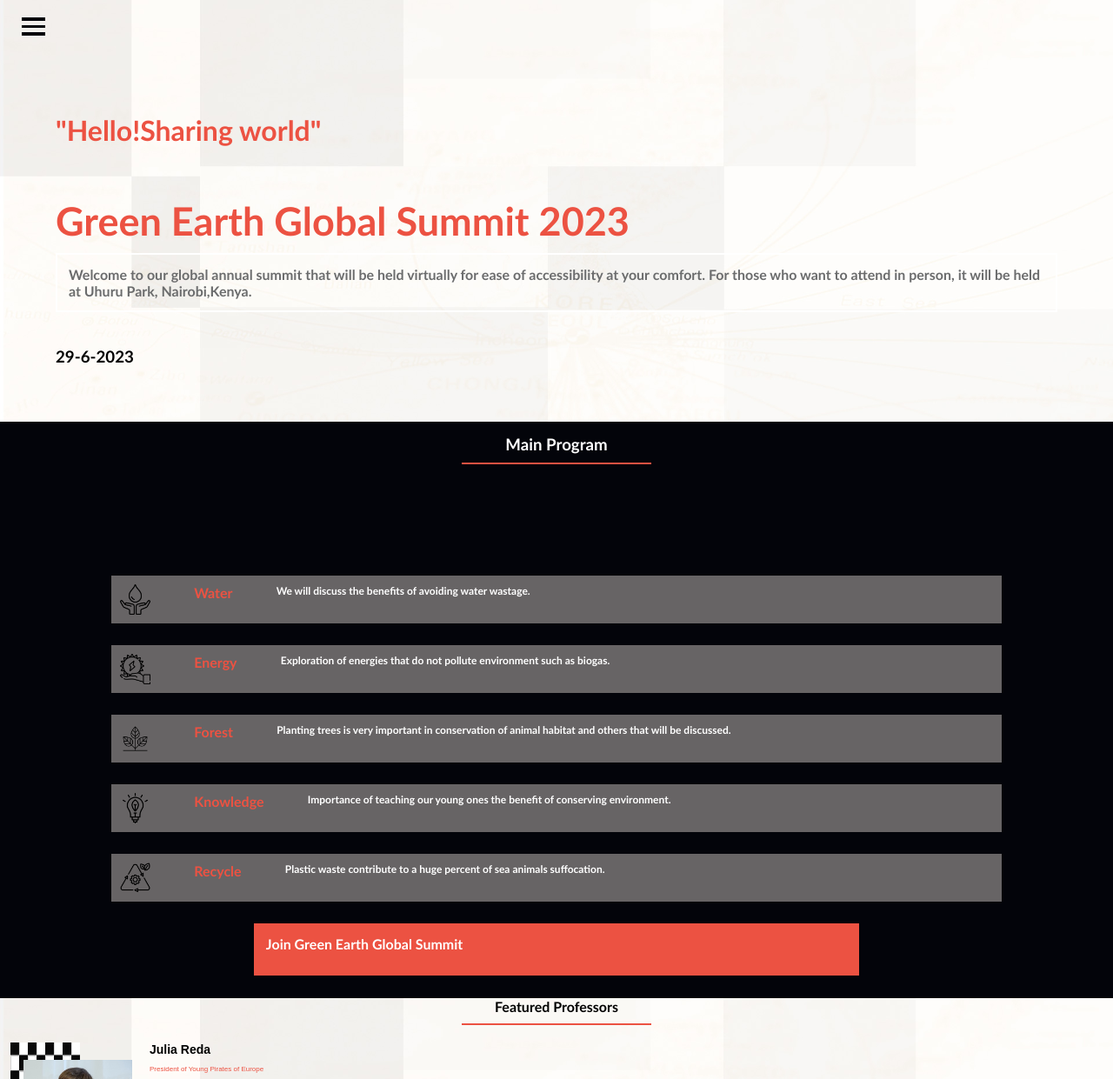
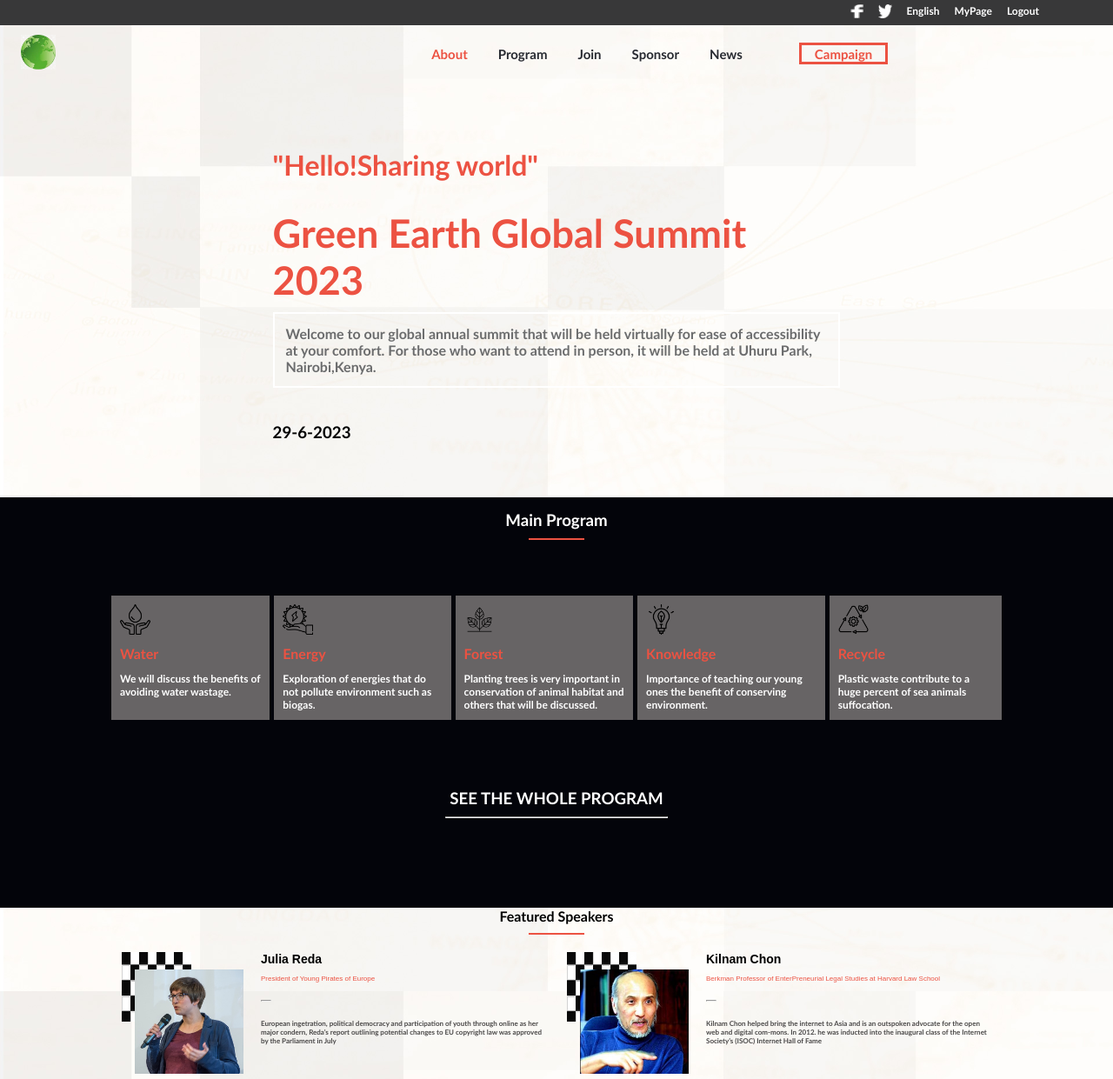
Before and after one commit to fatmahussein/Green-Earth-Summit, a website: page index.html in a window 1280 px wide. Shown: the top 1241 px of the page at 87% size. Drawn offline with Linux system fonts and the light colour scheme.

Commit message:
added desktop_version

```diff
--- a/index.html
+++ b/index.html
@@ -7,7 +7,16 @@
     <title>Green Earth Summit</title>
 </head>
 <body>
-    <nav>
+    <navbar>
+        <div class="upper-nav">
+            <ul class="top">
+                <li class="fb"><img  id="fb" src="assets/fb (1).png" alt="facebook icon"/></li>
+                <li class="twitter"><img id="twitter" src="assets/twitter.png" alt="twitter icon"></li>
+                <li class="pa"><p>English</p></li>
+                <li class="pa"><p>MyPage</p></li>
+                <li class="pa"><p>Logout</p></li>
+            </ul>
+        </div>
         <div class="hamburger">
             <ul>
             <li class="bar"></li>
@@ -15,9 +24,11 @@
             <li class="bar"></li>
         </ul>
         </div>
-        <ul class="nav-menu" >
-            <li class="nav-item">
-              <a class="nav-link"  href="about.html">About</a>
+        <div  class="flex" >
+            <a  class="flex logo" href="index.html"><img  id="logo"  src="assets/Earth.png"/></a>
+            <ul class="flex nav-menu">
+              <li class="nav-item">
+              <a class="nav-link" id="nav1"  href="about.html">About</a>
             </li>
             <li class="nav-item">
               <a class="nav-link" href="#">Program</a>
@@ -31,8 +42,12 @@
             <li class="nav-item">
               <a class="nav-link"  href="#">News</a>
             </li>
+            <li class="nav-item GE">
+                <a class="nav-link" id="ge" href="#">Campaign</a>
+              </li>
           </ul>
-    </nav>
+          </div>
+    </navbar>
    <!--Header-->
    <header>
     <h1 class="heading1">"Hello!Sharing world"</h1>
@@ -84,15 +99,17 @@
             </div>
         </div>
         <div class="grid-item2">
-            <p class="join-p">Join Green Earth Global Summit</p>
+            <h3 class="join-p">Join Green Earth Global Summit</h3>
         </div>
 
     </div>
+    <h3 class="heading31">SEE THE WHOLE PROGRAM</h3>
+    <hr class="hrprog">
    </section>
 
    <!-- Featured speakers -->
    <section class="Featured">
-  <h4 class="speakers">Featured Professors</h4>
+  <h4 class="speakers">Featured Speakers</h4>
   <hr class="hr">
   <div class="professor-cards" id="professor-cards">
     <!-- generated when index.js loads -->
@@ -120,9 +137,12 @@
   </section>
   <!-- footer -->
   <footer class="footer">
-    <div class="footer-logo-container"><img  class="footer-logo" src="assets/Earth.png" alt="logo"/></div>
+    <div class="footer-logo-container">
+        <img  class="footer-logo" src="assets/Earth.png" alt="logo"/>
+    </div>
     <div>
-    <p class="copyright">2023 Green Earth Global. <br> Some Rights Reserved.</p></div>
+    <p class="copyright">2023 Green Earth Global. <br id="br"> Some Rights Reserved.</p>
+    </div>
   </footer>
     <script src="index.js"></script>
 </body>
--- a/index.js
+++ b/index.js
@@ -65,7 +65,7 @@ const professorsArray = [
 
 const professors = document.getElementById('professor-cards');
 
-const professorsDisplay = (name, summary, studies, imgSrc) => `<div class="professor">
+const professorsDisplay = (name, summary, studies, imgSrc) => `<div class=" professor">
 <div class="img-container">
     <img src="${imgSrc}" alt="professor">
 </div>
--- a/styles.css
+++ b/styles.css
@@ -129,7 +129,7 @@ header {
 }
 
 .hr {
-  width: 17%;
+  width: 5%;
   border: 1px solid #ec5242;
   margin-left: auto;
   margin-right: auto;
@@ -294,7 +294,7 @@ img {
 footer {
   background-color: #fff;
   padding: 15px 60px;
-  gap: 50px;
+  justify-content: space-around;
   display: flex;
   flex-direction: row;
 }
@@ -379,7 +379,7 @@ footer {
 }
 
 .majisafi {
-  width: 100%;
+  width: 20%;
   height: 100%;
   margin-left: auto;
   margin-right: auto;
@@ -432,7 +432,6 @@ footer {
 
 .overlay_2 {
   inset: 0;
-  padding: 37px;
 }
 
 .img-title {
@@ -446,3 +445,210 @@ footer {
   color: #fff;
   font-size: 15px;
 }
+
+.upper-nav {
+  display: none;
+}
+
+.heading31 {
+  display: none;
+}
+
+.hrprog {
+  display: none;
+}
+
+.flex .logo {
+  display: none;
+}
+
+@media screen and (min-width: 768px) {
+  .hamburger {
+    display: none;
+  }
+
+  .navbar {
+    display: flex;
+    margin-left: 5%;
+    width: 100%;
+  }
+
+  .nav-menu {
+    position: inherit;
+    margin-left: 34%;
+    padding-right: 0;
+    flex-direction: row;
+    backdrop-filter: blur(0);
+    padding-top: 20px;
+    background-color: transparent;
+    text-align: center;
+    transition: 0.3s;
+    width: 63%;
+    gap: 35px;
+    color: #344563;
+    font-style: normal;
+    font-weight: 600;
+    font-size: 27px;
+    line-height: 44px;
+    display: flex;
+    align-items: center;
+  }
+
+  .nav-link {
+    display: flex;
+    font-style: normal;
+    font-weight: 900;
+    font-size: 15px;
+    line-height: 20px;
+    align-items: center;
+    text-align: center;
+    transition: 0.7s ease;
+  }
+
+  #nav1 {
+    color: #ec5242;
+  }
+
+  .nav-item {
+    padding-left: 0;
+    margin-right: 0;
+  }
+
+  .upper-nav {
+    display: block;
+    background-color: #383839;
+  }
+
+  .top {
+    display: flex;
+    gap: 17px;
+    justify-content: flex-end;
+    padding: 5px;
+    margin-right: 80px;
+  }
+
+  .pa {
+    color: white;
+    font-size: 12px;
+  }
+
+  #fb {
+    width: 16px;
+    height: 16px;
+  }
+
+  #twitter {
+    width: 16px;
+    height: 16px;
+  }
+
+  .GE {
+    padding-left: 0;
+    height: 25px;
+    margin-left: 30px;
+    color: #ec5242;
+    border: 3px solid #ec5242;
+  }
+
+  #ge {
+    color: #ec5242;
+    font-weight: 900;
+    padding: 0 15px;
+  }
+
+  #logo {
+    width: 40px;
+    margin-left: 24px;
+    margin-top: 11px;
+    height: 40px;
+  }
+
+  .flex {
+    display: flex;
+  }
+
+  .flex .logo {
+    display: flex;
+    width: 61px;
+  }
+
+  header {
+    width: 51%;
+  }
+
+  .grid-item2 {
+    display: none;
+  }
+
+  .grid-section {
+    grid-template-columns: auto auto auto auto auto;
+    column-gap: 5px;
+    margin-top: 5%;
+  }
+
+  .item1 {
+    display: flex;
+    flex-direction: column;
+    gap: 12px;
+  }
+
+  .main-program {
+    padding-bottom: 8%;
+  }
+
+  .heading31 {
+    padding-top: 15px;
+    color: #ffff;
+    display: flex;
+    justify-content: center;
+    margin-top: 5%;
+  }
+
+  .hrprog {
+    display: block;
+    width: 20%;
+    margin-left: auto;
+    margin-right: auto;
+    margin-top: 10px;
+  }
+
+  .more-professors-btn {
+    display: none;
+  }
+
+  .professor-cards {
+    display: grid;
+    grid-template-columns: repeat(2, 1fr);
+    padding: 0 10%;
+  }
+
+  .partner-icons-list {
+    flex-direction: row;
+    gap: 47px;
+  }
+
+  .footer {
+    padding: 15px 200px;
+  }
+
+  #br {
+    display: none;
+  }
+
+  .group-photo {
+    display: grid;
+    grid-template-columns: repeat(2, 1fr);
+  }
+
+  .overlay_2 {
+    top: 0;
+    right: 0;
+    left: 0;
+    bottom: 43px;
+  }
+
+  .grp {
+    width: 94%;
+    height: 90%;
+  }
+}
```
Also changed, not shown: about.html (+22 -7 lines), assets/fb (1).png (added), assets/twitter.png (added).
